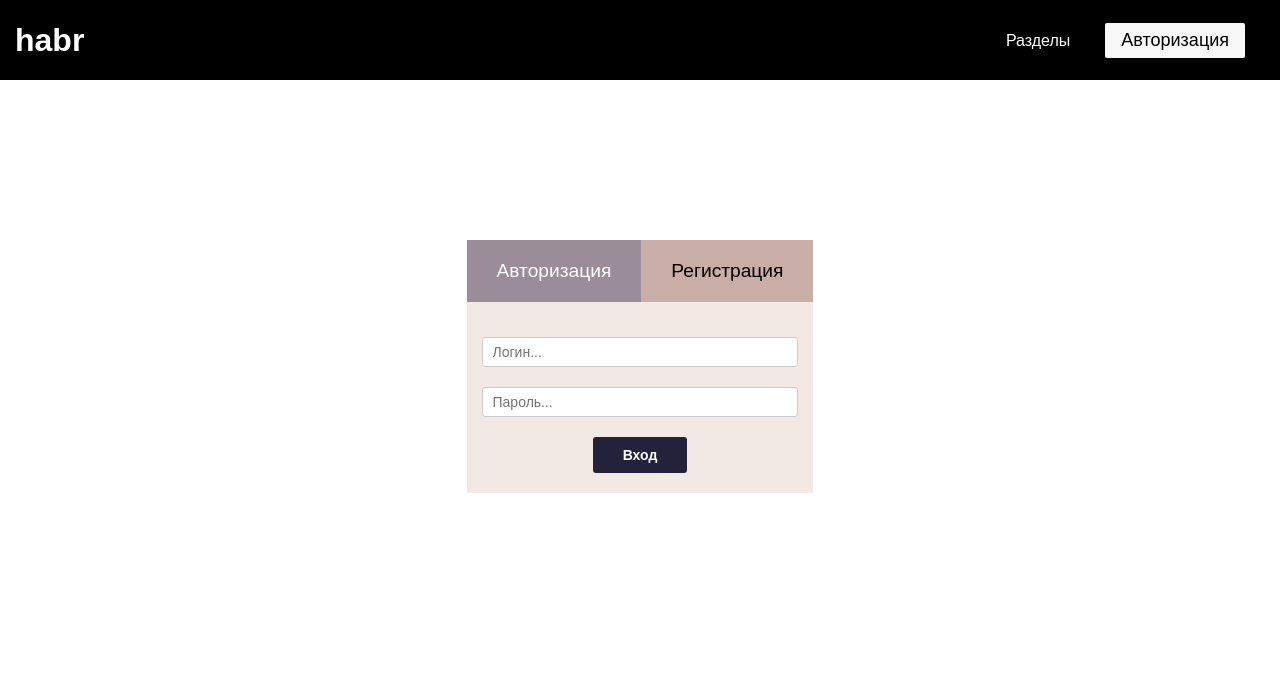
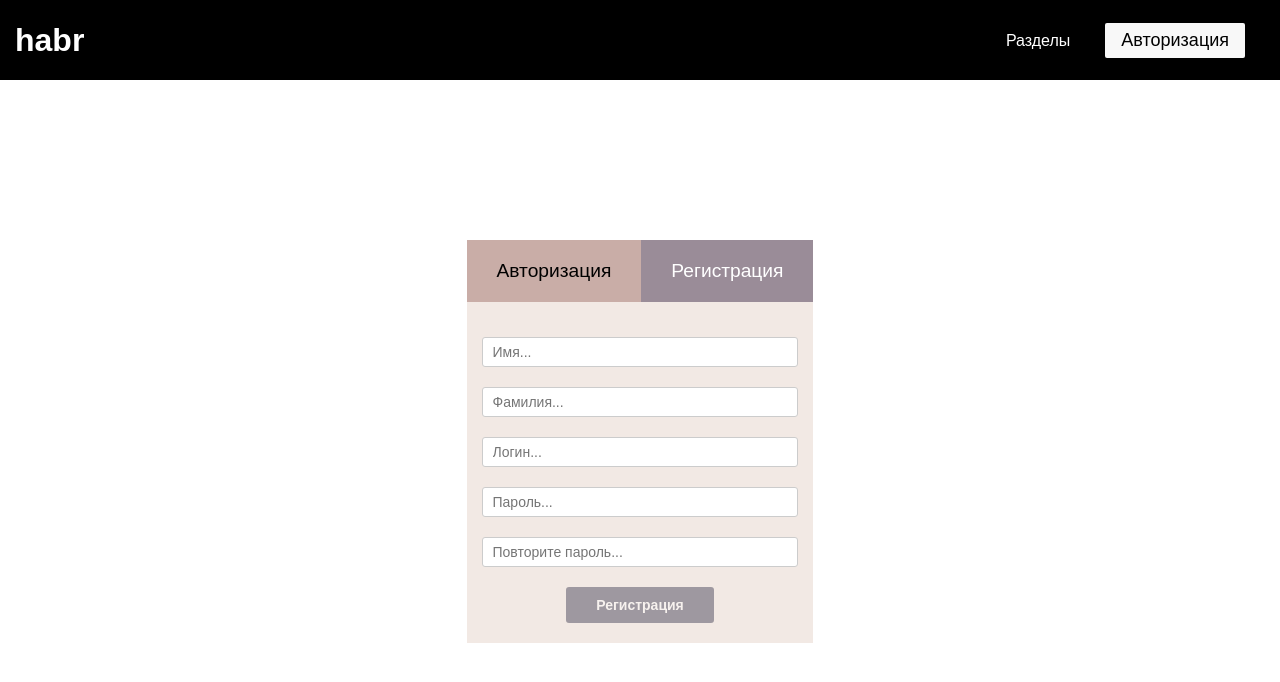
Before and after one commit to Rebxxt/angul-kurch, an Angular app: page /auth in a window 1280 px wide. Shown: the top 682 px of the page. Built offline with nearby package versions, Linux system fonts and the light colour scheme.

Commit message:
Add button disabled logic

```diff
--- a/src/app/modules/auth-registration/auth-registration.component.html
+++ b/src/app/modules/auth-registration/auth-registration.component.html
@@ -5,5 +5,6 @@
     tabActiveColor="#9a8c98"
     tabActiveTextColor="white"
     tabColor="#c9ada7"
+    defaultOpen="1"
   ></app-tabs-controller>
 </div>
--- a/src/app/modules/auth-registration/components/auth/auth.component.html
+++ b/src/app/modules/auth-registration/components/auth/auth.component.html
@@ -39,6 +39,10 @@
 
   </div>
   <div class="footer">
-    <button type="submit">Вход</button>
+    <button
+      type="submit"
+      [disabled]="formGroup.invalid"
+      [class.btn-disabled]="formGroup.invalid"
+    >Вход</button>
   </div>
 </form>
--- a/src/app/modules/auth-registration/components/auth/auth.component.scss
+++ b/src/app/modules/auth-registration/components/auth/auth.component.scss
@@ -56,3 +56,7 @@
 .form-error {
   border: 1px solid red !important;
 }
+
+.btn-disabled {
+  opacity: 0.4;
+}
--- a/src/app/modules/auth-registration/components/registration/registration.component.html
+++ b/src/app/modules/auth-registration/components/registration/registration.component.html
@@ -79,10 +79,18 @@
       <p class="control-error__message" *ngIf="formGroup.controls.passwordRepeat?.errors?.required">
         Необходимо заполнить поле
       </p>
+
+      <p class="control-error__message" *ngIf="formGroup.controls.passwordRepeat?.errors?.repeat">
+        Пароли не совпадают
+      </p>
     </div>
 
   </div>
   <div class="footer">
-    <button type="submit">Регистрация</button>
+    <button
+      type="submit"
+      [disabled]="formGroup.invalid"
+      [class.btn-disabled]="formGroup.invalid"
+    >Регистрация</button>
   </div>
 </form>
--- a/src/app/modules/auth-registration/components/registration/registration.component.scss
+++ b/src/app/modules/auth-registration/components/registration/registration.component.scss
@@ -56,3 +56,7 @@
 .form-error {
   border: 1px solid red !important;
 }
+
+.btn-disabled {
+  opacity: 0.4;
+}
--- a/src/app/modules/auth-registration/components/registration/registration.component.ts
+++ b/src/app/modules/auth-registration/components/registration/registration.component.ts
@@ -1,6 +1,6 @@
 import {Component, OnInit} from '@angular/core';
 import {AuthService} from '../../infrastructure/services/auth.service';
-import {FormControl, FormGroup, Validators} from '@angular/forms';
+import {AbstractControl, FormControl, FormGroup, ValidatorFn, Validators} from '@angular/forms';
 import {RepeatControlValidator} from '../../infrastructure/validators/repeat-control.validator';
 
 @Component({
@@ -10,12 +10,14 @@ import {RepeatControlValidator} from '../../infrastructure/validators/repeat-con
 })
 export class RegistrationComponent implements OnInit {
 
+  public passwordControl: FormControl = new FormControl('', [Validators.required, Validators.minLength(6)]);
+
   public formGroup: FormGroup = new FormGroup({
     firstName: new FormControl('', [Validators.required, Validators.pattern('^[A-ZА-Я][a-zа-я]*$')]),
     lastName: new FormControl('', [Validators.required, Validators.pattern('^[A-ZА-Я][a-zа-я]*$')]),
     login: new FormControl('', [Validators.required, Validators.email]),
-    password: new FormControl('', [Validators.required, Validators.minLength(6)]),
-    passwordRepeat: new FormControl('', [Validators.required]),
+    password: this.passwordControl,
+    passwordRepeat: new FormControl('', [Validators.required, RepeatControlValidator.repeat(this.passwordControl)]),
   });
 
   constructor(
@@ -27,6 +29,6 @@ export class RegistrationComponent implements OnInit {
   }
 
   public tryRegistration(): void {
-
+    console.log('registration', this.formGroup.value)
   }
 }
--- /dev/null
+++ b/src/app/modules/auth-registration/infrastructure/validators/repeat-control.validator.ts
@@ -0,0 +1,12 @@
+import {AbstractControl, ValidatorFn} from '@angular/forms';
+
+export class RepeatControlValidator {
+  public static repeat(controlToRepeat: AbstractControl): ValidatorFn {
+    return (control: AbstractControl): {[key: string]: boolean} | null => {
+      if (control.value !== controlToRepeat.value) {
+        return { repeat: true };
+      }
+      return null;
+    };
+  }
+}
```
